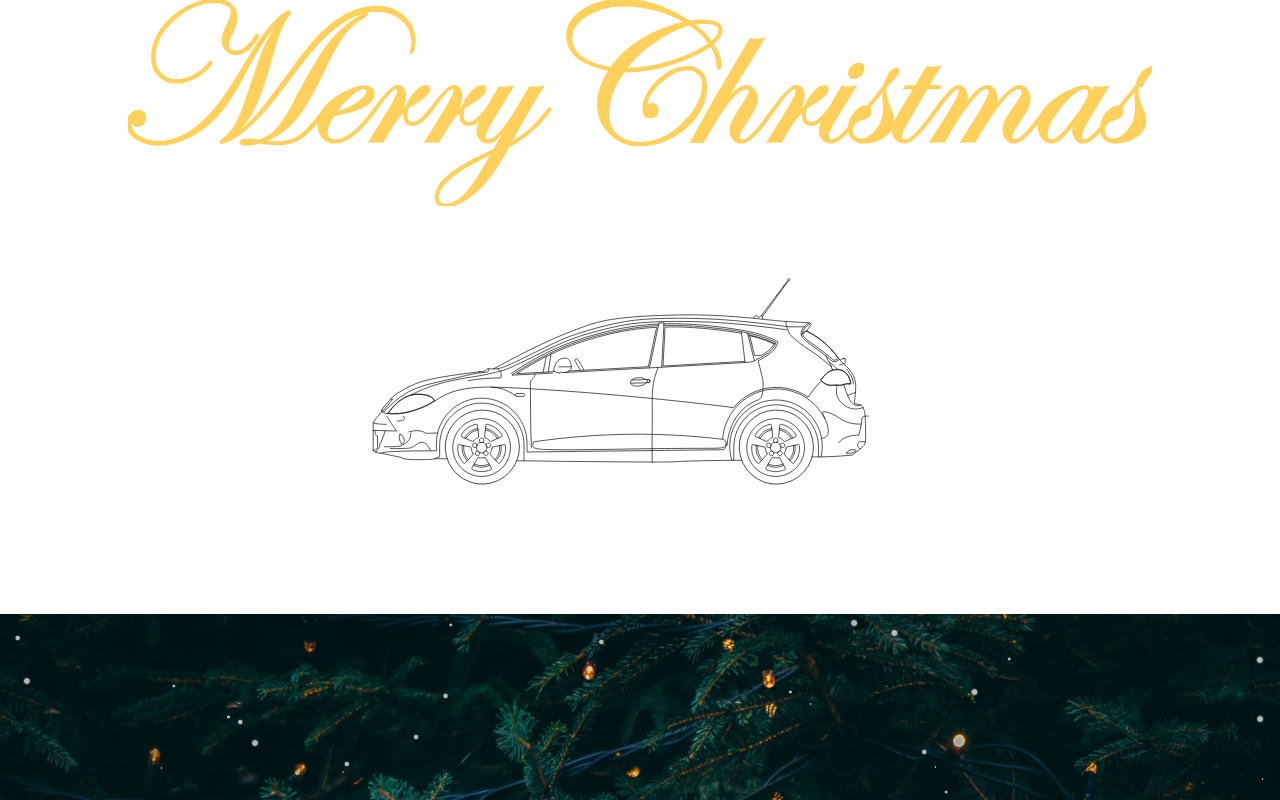
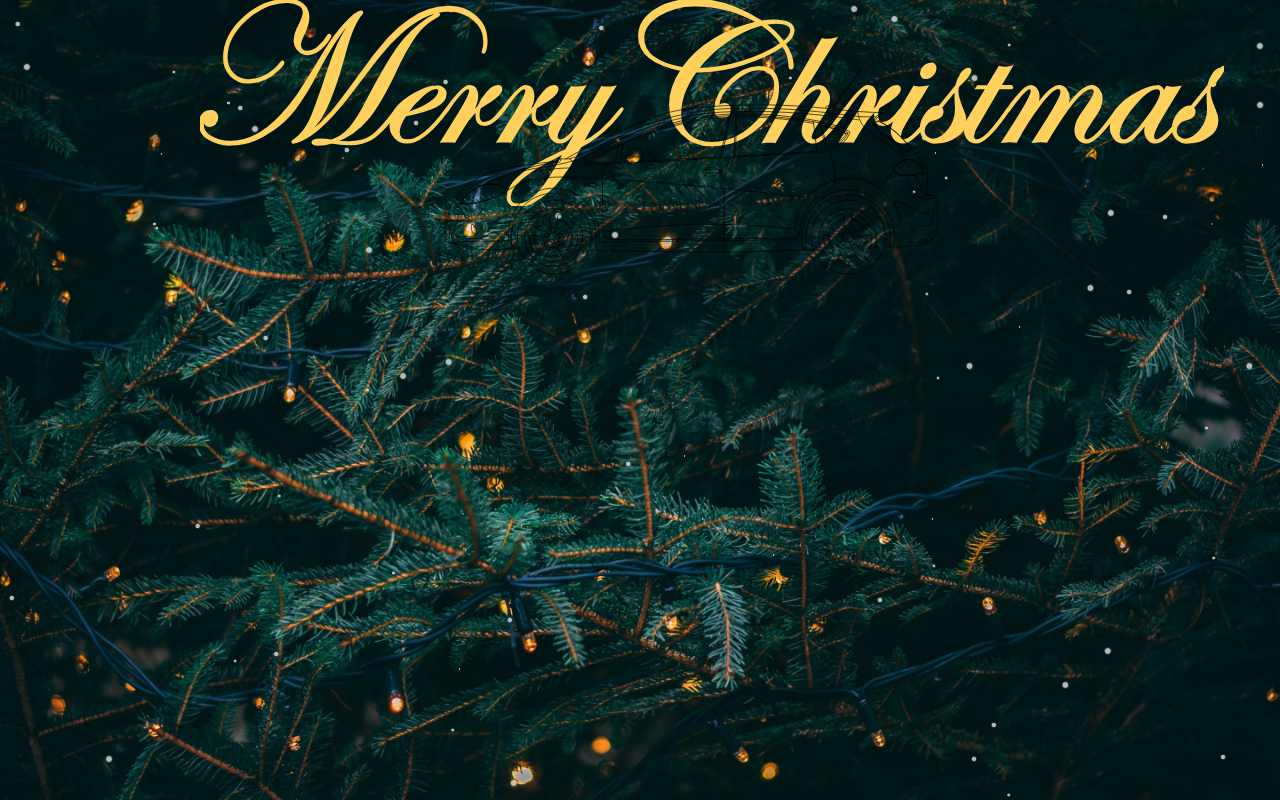
Before and after one commit to ooitanojohn/vivus.js, a website: page public/index.html in a window 1280 px wide. Shown: the top 800 px of the page. Drawn offline with Linux system fonts and the light colour scheme.

Commit message:
position重ねた

```diff
--- a/public/css/vivus.css
+++ b/public/css/vivus.css
@@ -7,9 +7,12 @@ body {
   width: 80%;
   margin: 0 auto;
   text-align: center;
+  position: absolute;
+  left: 200px;
+  z-index: 1000;
 }
 .container:nth-of-type(1) {
-  /* position: absolute; */
+  position: absolute;
   z-index: 1000;
 }
 
--- a/public/index.html
+++ b/public/index.html
@@ -15,7 +15,7 @@
     <title>MerryChristmas</title>
     <!-- vivus.js -->
     <script src="js/vivus.min.js" type="text/javascript"></script>
-    <script src="js/pathformer.js" type="text/javascript"></script>
+    <!-- <script src="js/pathformer.js" type="text/javascript"></script> -->
     <link rel="stylesheet" href="css/vivus.css" />
   </head>
   <body>
```
